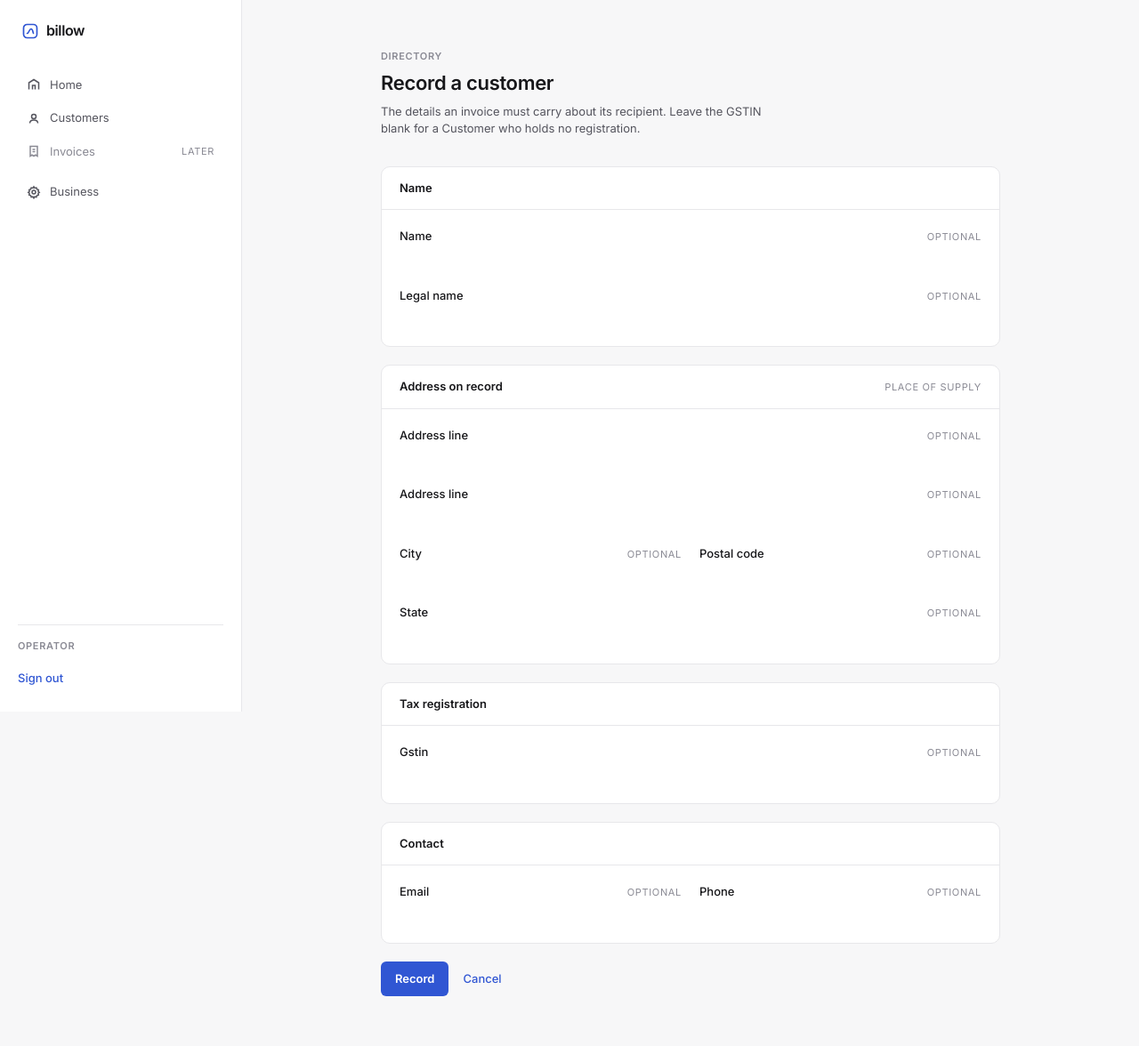
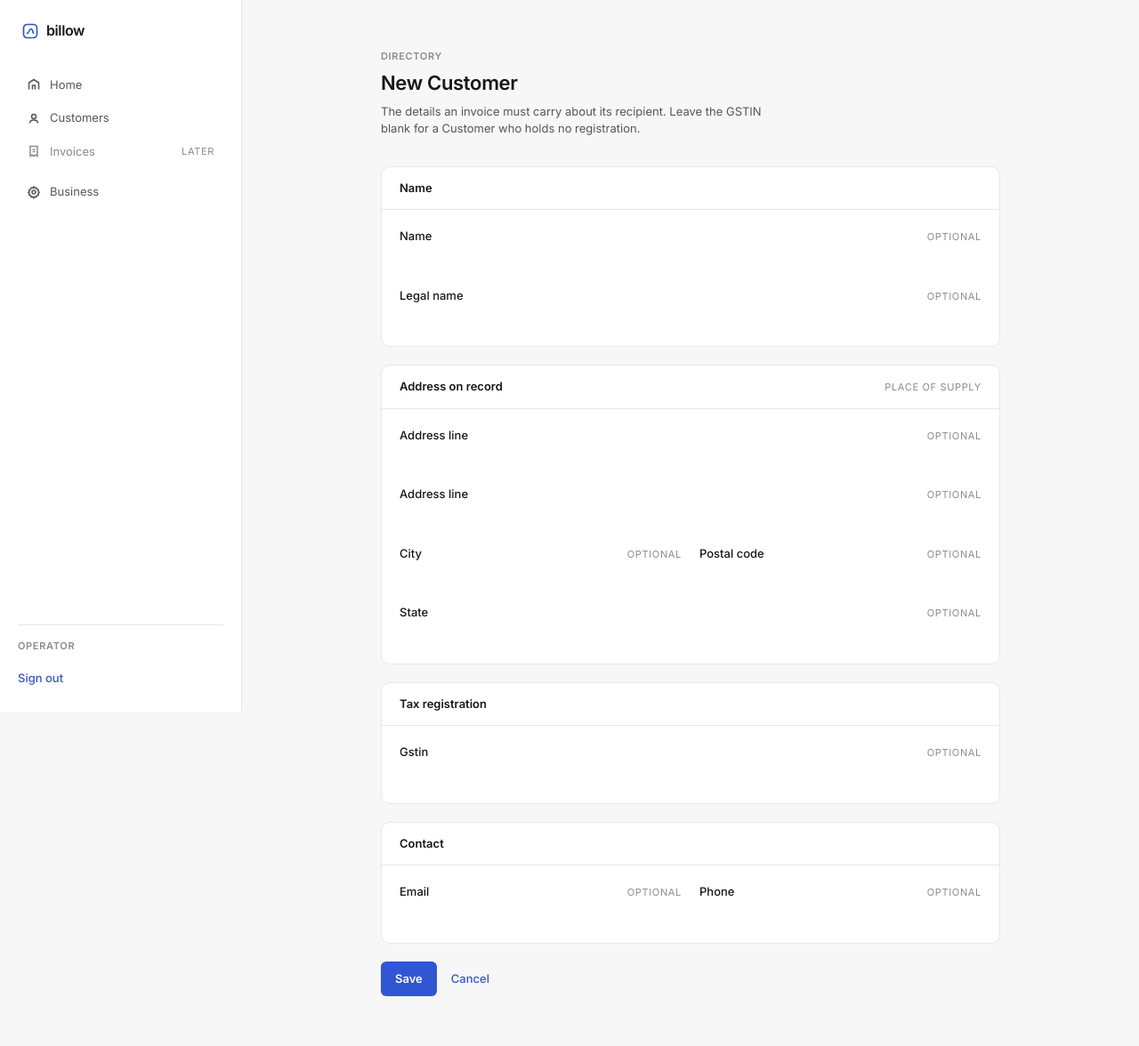
Before and after one commit to konfpa/billow, a Django app: template templates/customers/record.html in a window 1280 px wide. Shown: the whole page at 89% size. Run offline with Django 5.2, Linux system fonts and the light colour scheme; the template is opened without the code that fills it: most values are stand-ins (such as "Sample title", 1, 10 or a date in 2020); form fields are guessed from the names that the template uses; style sheets or scripts are compiled from the project's sources.

Commit message:
style(customers): label the directory's action New Customer
"Record a customer" read as jargon on the button. The directory now
offers New Customer and the form saves with Save, matching the Business
settings page. The glossary's verb stays in the confirmation message.

```diff
--- a/templates/customers/directory.html
+++ b/templates/customers/directory.html
@@ -11,7 +11,7 @@
         Everyone billow invoices. A Customer is one billing party: one GSTIN, or one unregistered person.
       </p>
     </div>
-    <a href="{% url 'record_customer' %}" class="btn">Record a customer</a>
+    <a href="{% url 'record_customer' %}" class="btn">New Customer</a>
   </header>
 
   {% if customers %}
--- a/templates/customers/record.html
+++ b/templates/customers/record.html
@@ -1,11 +1,11 @@
 {% extends "base.html" %}
 
-{% block title %}Record a customer · billow{% endblock %}
+{% block title %}New Customer · billow{% endblock %}
 
 {% block content %}
   <header>
     <p class="text-micro font-semibold uppercase text-ink-faint">Directory</p>
-    <h1 class="mt-2 text-title font-semibold">Record a customer</h1>
+    <h1 class="mt-2 text-title font-semibold">New Customer</h1>
     <p class="mt-2 max-w-[54ch] text-note text-ink-soft">
       The details an invoice must carry about its recipient. Leave the GSTIN blank for a Customer who holds no registration.
     </p>
@@ -60,7 +60,7 @@
     </section>
 
     <div class="flex flex-wrap items-center gap-4">
-      <button type="submit" class="btn w-full sm:w-auto">Record</button>
+      <button type="submit" class="btn w-full sm:w-auto">Save</button>
       <a href="{% url 'customer_directory' %}" class="text-note font-medium text-accent hover:underline">Cancel</a>
     </div>
   </form>
```
